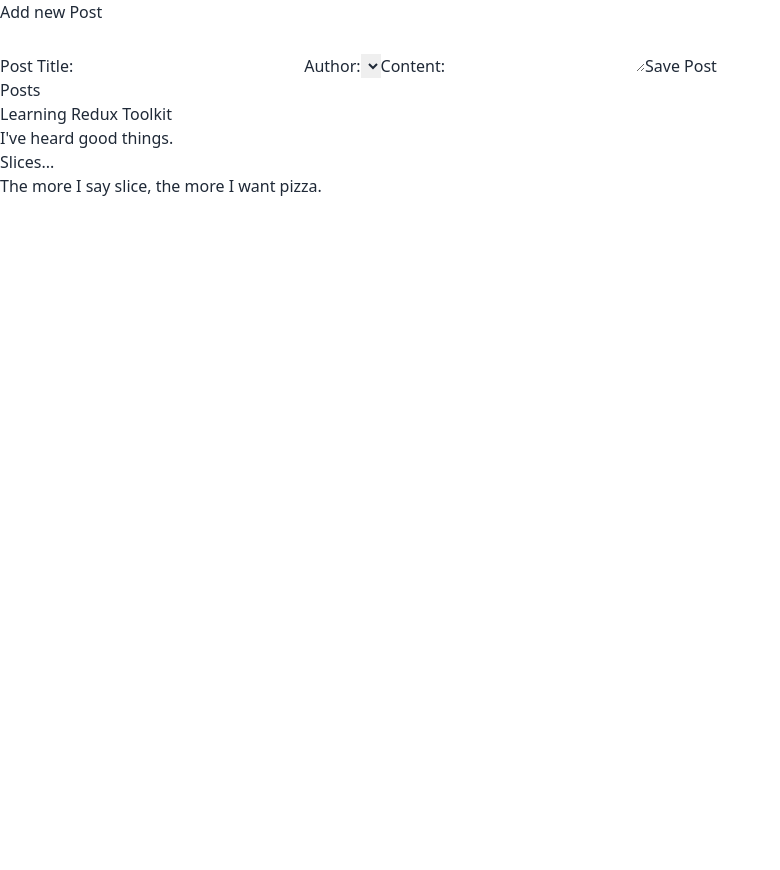
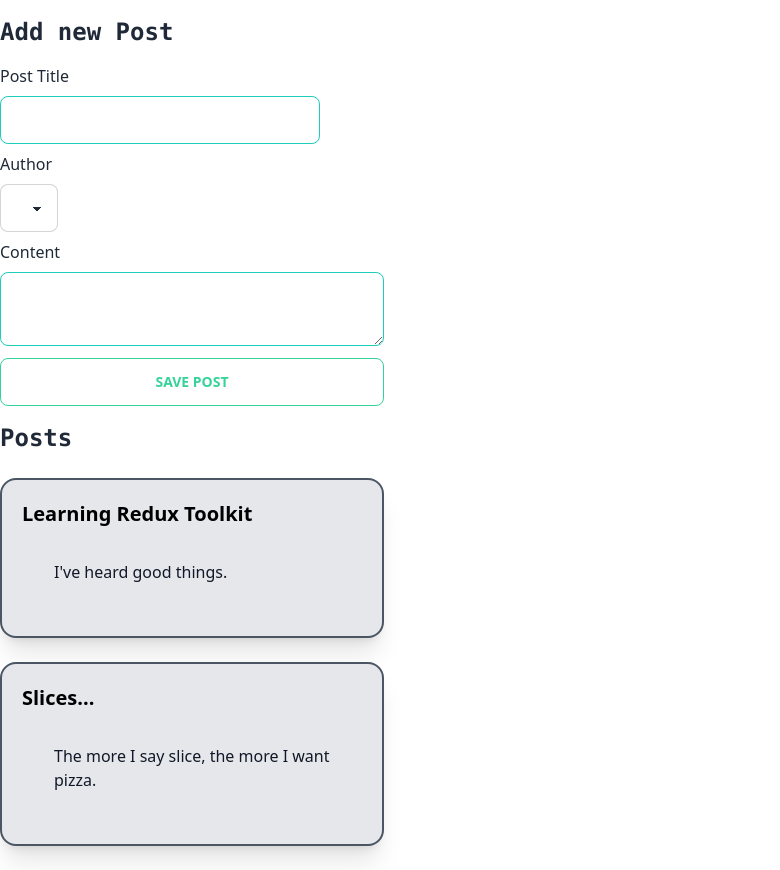
Before and after one commit to itscharukadeshan/Reduxt-intro, a React (Vite) app: page / in a window 1280 px wide. Shown: the whole page, without its empty margins (0-780 px from the left). Before the commit the page ends 800 px from the top, so only its background shows below. Built offline with nearby package versions, Linux system fonts and the light colour scheme.

Commit message:
update the style

```diff
--- a/src/features/posts/AddPostForm.jsx
+++ b/src/features/posts/AddPostForm.jsx
@@ -24,30 +24,49 @@
 
   return (
     <>
-      <h2>Add new Post</h2>
+      <h2 className=' card text-2xl font-mono font-bold my-4'>Add new Post</h2>
       <form>
-        <label htmlFor='postTitle'>Post Title:</label>
+        <label
+          htmlFor='postTitle'
+          className='form-control my-2 w-full max-w-xs'>
+          Post Title
+        </label>
         <input
+          className='input input-bordered input-accent w-full max-w-xs'
           type='text'
           id='postTitle'
           name='postTitle'
           value={title}
           onChange={onTitleChanged}
         />
-        <label htmlFor='postAuthor'>Author:</label>
-        <select id='postAuthor'>
+        <label
+          htmlFor='postAuthor'
+          className='form-control my-2 w-full max-w-xs'>
+          Author
+        </label>
+        <select id='postAuthor' className='select select-bordered'>
           <option value=''></option>
         </select>
-        <label htmlFor='postContent'>Content:</label>
+        <label
+          htmlFor='postContent'
+          className='form-control my-2 w-full max-w-xs'>
+          Content
+        </label>
+        <div className=' flex flex-col gap-3 w-96'>
           <textarea
+            className='textarea textarea-accent'
             id='postContent'
             name='postContent'
             value={content}
             onChange={onContentChanged}
           />
-        <button type='button' onClick={onSavePostClicked}>
+          <button
+            type='button'
+            className='btn btn-outline btn-success'
+            onClick={onSavePostClicked}>
             Save Post
           </button>
+        </div>
       </form>
     </>
   );
--- a/src/features/posts/PostList.jsx
+++ b/src/features/posts/PostList.jsx
@@ -8,14 +8,18 @@
 function PostList() {
   const post = useSelector(selectAllPost);
   const renderedPost = post.map((post) => (
-    <article key={post.id}>
-      <h3>{post.title}</h3>
-      <p>{post.content.substring(0, 100)}</p>
+    <article
+      className='card w-96 p-5 my-6 bg-gray-200 shadow-xl border-gray-600 border-2'
+      key={post.id}>
+      <h3 className='card-title text-black'>{post.title}</h3>
+      <p className='card-body text-gray-900'>
+        {post.content.substring(0, 100)}
+      </p>
     </article>
   ));
   return (
     <>
-      <h2>Posts</h2>
+      <h2 className=' text-2xl font-mono font-bold my-4'>Posts</h2>
       {renderedPost}
     </>
   );
```
Lines whose indentation alone changed are shown as unchanged.
